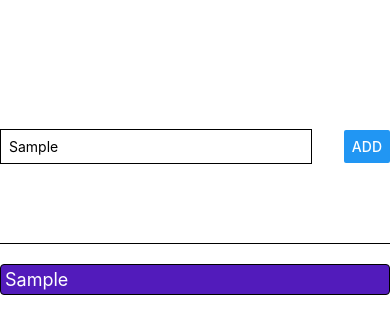
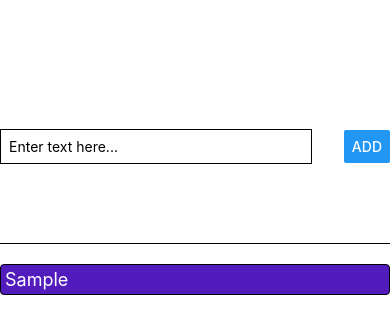
Before and after one commit to Hardik12c/React-Native-Development, a React Native app in the folder project1/: screen / in a window 390 px wide. Both pictures are taken after typing "Sample" into the empty fields and a click on the button "ADD". Shown: the top 334 px of the page. Built offline with nearby package versions, Linux system fonts and the light colour scheme.

Commit message:
main file breaked into components

```diff
--- a/project1/App.js
+++ b/project1/App.js
@@ -7,9 +7,10 @@ import {
   SafeAreaView,
   TextInput,
   Button,
-  ScrollView,
   FlatList,
 } from "react-native";
+import Goalinput from "./component/Goalinput";
+import Goalitem from "./component/Goalitem";
 
 export default function App() {
   const [text, settext] = useState("");
@@ -23,33 +24,21 @@ export default function App() {
       ...currentgoals,
       { text: text, id: Math.random().toString() },
     ]);
-    // settext("");
+    settext("");
   };
   return (
     <SafeAreaView style={styles.container}>
-      <View style={styles.flexcontainer}>
-        <TextInput
-          value={text}
-          onChangeText={changetext}
-          style={styles.textinputstyle}
-          placeholder="Enter text here..."
-        />
-        <Button title="ADD" onPress={addgoal} />
-      </View>
+      <Goalinput text={text} changetext={changetext} goaladd={addgoal}/>
       <View style={styles.goalcontainer}>
         <FlatList
           data={goals}
           renderItem={(goaldata) => {
-            return (
-              <View style={styles.goalsstyle}>
-                <Text style={styles.textstyle}>{goaldata.item.text}</Text>
-              </View>
-            );
+            return <Goalitem text={goaldata.item.text}/>
           }}
           keyExtractor={(item) => {
             return item.id;
           }}
-          // alwaysBounceVertical={false}
+          alwaysBounceVertical={false}
         />
       </View>
     </SafeAreaView>
@@ -62,33 +51,7 @@ const styles = StyleSheet.create({
     paddingTop: 50,
     paddingHorizontal: 16,
   },
-  flexcontainer: {
-    flex: 1,
-    flexDirection: "row",
-    alignItems: "center",
-    justifyContent: "space-between",
-    marginBottom: 20,
-    borderBottomWidth: 1,
-  },
-  textinputstyle: {
-    borderWidth: 1,
-    borderColor: "black",
-    width: "80%",
-    padding: 8,
-    marginRight: 8,
-  },
   goalcontainer: {
     flex: 3,
   },
-  goalsstyle: {
-    backgroundColor: "rgb(82,27,187)",
-    marginBottom: 36,
-    padding: 4,
-    borderWidth: 1,
-    borderRadius: 4,
-  },
-  textstyle: {
-    color: "white",
-    fontSize: 18,
-  },
 });
--- /dev/null
+++ b/project1/component/Goalinput.js
@@ -0,0 +1,33 @@
+import { StyleSheet, View, Button, TextInput } from "react-native";
+
+export default function Goalinput(props) {
+  return (
+    <View style={styles.flexcontainer}>
+      <TextInput
+        value={props.text}
+        onChangeText={props.changetext}
+        style={styles.textinputstyle}
+        placeholder="Enter text here..."
+      />
+      <Button title="ADD" onPress={props.goaladd} />
+    </View>
+  );
+}
+
+const styles = StyleSheet.create({
+  flexcontainer: {
+    flex: 1,
+    flexDirection: "row",
+    alignItems: "center",
+    justifyContent: "space-between",
+    marginBottom: 20,
+    borderBottomWidth: 1,
+  },
+  textinputstyle: {
+    borderWidth: 1,
+    borderColor: "black",
+    width: "80%",
+    padding: 8,
+    marginRight: 8,
+  },
+});
--- /dev/null
+++ b/project1/component/Goalitem.js
@@ -0,0 +1,23 @@
+import { StyleSheet, View,Text } from "react-native";
+
+export default function Goalitem(props) {
+  return (
+    <View style={styles.goalsstyle}>
+      <Text style={styles.textstyle}>{props.text}</Text>
+    </View>
+  );
+}
+
+const styles = StyleSheet.create({
+  goalsstyle: {
+    backgroundColor: "rgb(82,27,187)",
+    marginBottom: 36,
+    padding: 4,
+    borderWidth: 1,
+    borderRadius: 4,
+  },
+  textstyle: {
+    color: "white",
+    fontSize: 18,
+  },
+});
```
